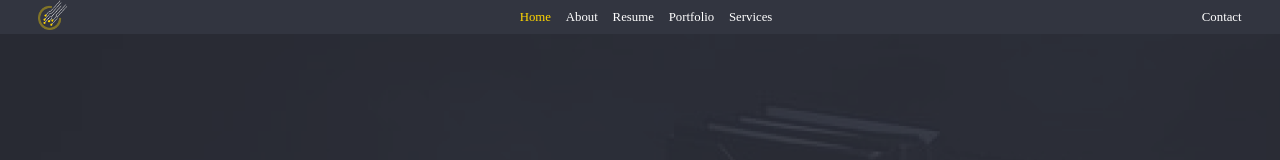
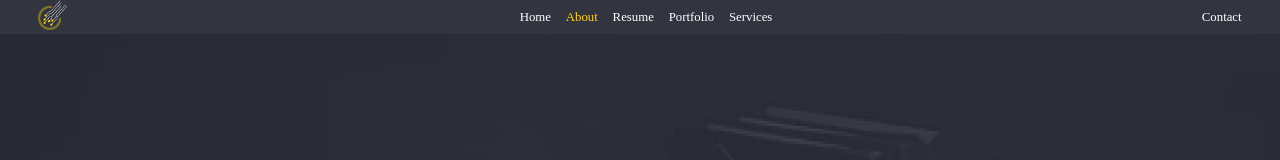
Before and after one commit to PrincessMaggy/My-Portfolio, a Next.js app: page /about in a window 1280 px wide. Shown: the top 160 px of the page. Built offline with nearby package versions, Linux system fonts and the light colour scheme.

Commit message:
made color of links in nav dynamic

```diff
--- a/components/Nav/Nav.js
+++ b/components/Nav/Nav.js
@@ -6,6 +6,7 @@ import styles from './nav.module.css';
 import {AiOutlineMenu} from 'react-icons/ai';
 import {AiOutlineClose} from 'react-icons/ai';
 import {motion, AnimatePresence} from 'framer-motion';
+import cls from 'classnames';
 
 function Nav() {
     const [menu, setMenu] = useState(false);
@@ -82,7 +83,14 @@ function Nav() {
                                     },
                                 }}
                             >
-                                <Link href='/' className={styles.linkTag}>
+                                <Link
+                                    href='/'
+                                    className={
+                                        router.pathname === '/'
+                                            ? styles.linkTag
+                                            : ''
+                                    }
+                                >
                                     Home
                                 </Link>
                             </motion.li>
@@ -99,7 +107,16 @@ function Nav() {
                                     },
                                 }}
                             >
-                                <Link href='/about'>About</Link>
+                                <Link
+                                    href='/about'
+                                    className={
+                                        router.pathname === '/about'
+                                            ? styles.linkTag
+                                            : ''
+                                    }
+                                >
+                                    About
+                                </Link>
                             </motion.li>
                             <motion.li
                                 initial={{y: 80, opacity: 0}}
@@ -114,7 +131,16 @@ function Nav() {
                                     },
                                 }}
                             >
-                                <Link href='/'>Resume</Link>
+                                <Link
+                                    href='/'
+                                    className={
+                                        router.pathname === '/resume'
+                                            ? styles.linkTag
+                                            : ''
+                                    }
+                                >
+                                    Resume
+                                </Link>
                             </motion.li>
                             <motion.li
                                 initial={{y: 80, opacity: 0}}
@@ -129,7 +155,16 @@ function Nav() {
                                     },
                                 }}
                             >
-                                <Link href='/'>Portfolio</Link>
+                                <Link
+                                    href='/'
+                                    className={
+                                        router.pathname === '/portfolio'
+                                            ? styles.linkTag
+                                            : ''
+                                    }
+                                >
+                                    Portfolio
+                                </Link>
                             </motion.li>
                             <motion.li
                                 initial={{y: 80, opacity: 0}}
@@ -144,11 +179,24 @@ function Nav() {
                                     },
                                 }}
                             >
-                                <Link href='/'>Services</Link>
+                                <Link
+                                    href='/'
+                                    className={
+                                        router.pathname === '/services'
+                                            ? styles.linkTag
+                                            : ''
+                                    }
+                                >
+                                    Services
+                                </Link>
                             </motion.li>
                         </div>
                         <motion.div
-                            className={styles.contact}
+                            className={
+                                router.pathname === '/contact'
+                                    ? cls(styles.linkTag, styles.contact)
+                                    : styles.contact
+                            }
                             initial={{y: 80, opacity: 0}}
                             animate={{y: 0, opacity: 1}}
                             transition={{delay: 0.3}}
--- a/package.json
+++ b/package.json
@@ -9,6 +9,7 @@
     "lint": "next lint"
   },
   "dependencies": {
+    "classnames": "^2.3.2",
     "eslint": "8.45.0",
     "eslint-config-next": "13.4.12",
     "framer-motion": "^10.15.0",
```
Also changed, not shown: 1 other file (tests, documents, lock files or other folders).
